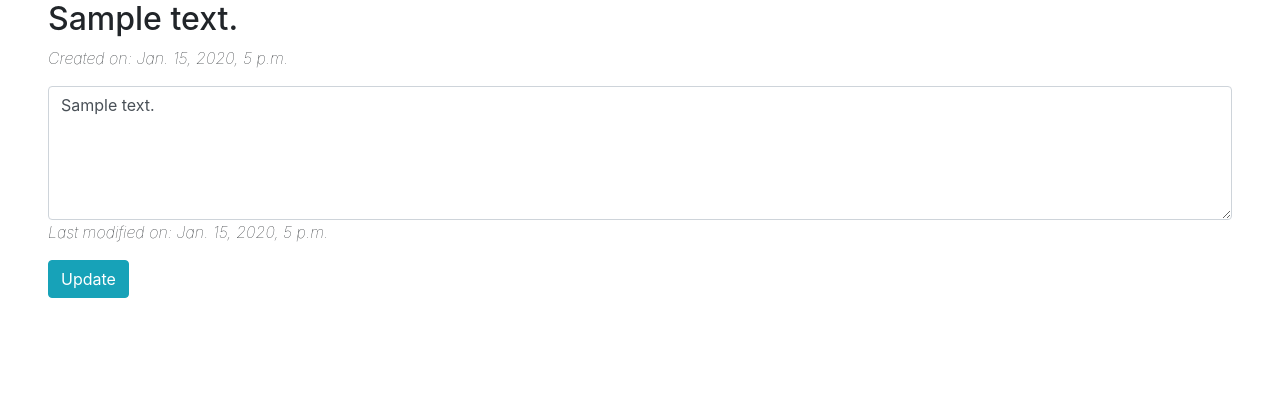
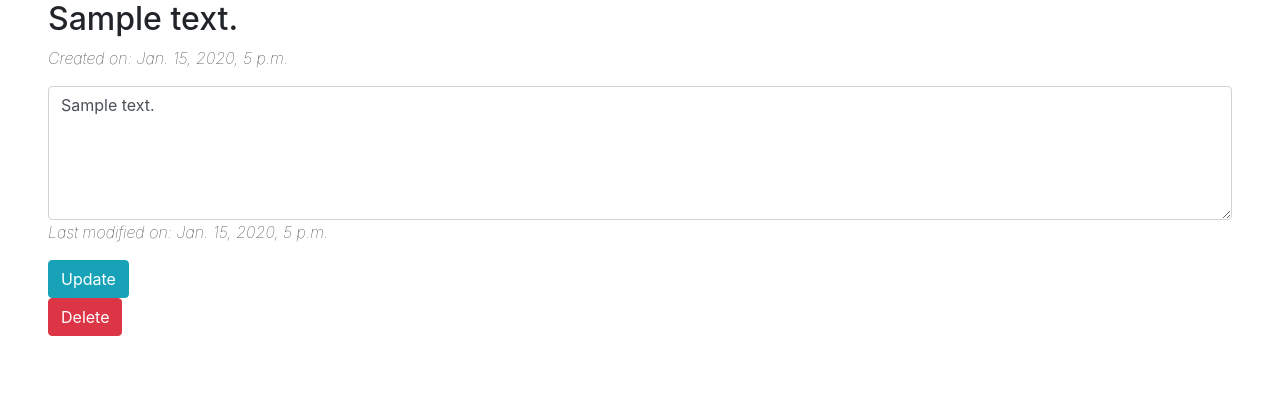
Before and after one commit to arthurringoringo/DB-NoteAppChallenge, a Django app: page /notes/1/view/ in a window 1280 px wide. Shown: the part 104-499 px from the top of the page. Run offline with Django 3.2, Linux system fonts and the light colour scheme; tables that the repository leaves empty hold one stand-in row (values such as "Sample post"); some libraries are stand-ins or nearby versions.

Commit message:
Added Delete function

```diff
--- a/notes/templates/notes/noteView.html
+++ b/notes/templates/notes/noteView.html
@@ -40,7 +40,12 @@
             <textarea class="form-control" name="NoteContext" id="NoteContext" rows="5">{{note.context}}</textarea>
             <p class="font-italic font-weight-lighter"> Last modified on: {{note.modify_date}}</p>
           <button type="submit" class="btn btn-info">Update</button>
-      </form >
+      </form>
+
+      <form action = "{% url 'notes:notedelete' note.id %}" method="POST">
+          {% csrf_token %}
+           <button type="submit" class="btn btn-danger">Delete</button>
+      </form>
 
     </div>
 
--- a/notes/urls.py
+++ b/notes/urls.py
@@ -7,5 +7,6 @@ urlpatterns = [
     path('',views.NoteList.as_view(), name="notelist"),
     path('<str:pk>/view/',views.NoteView.as_view(), name="noteview"),
     path('create/', views.NoteCreate,name="notecreate"),
-    path('<int:note_id>/update/', views.NoteUpdate,name="noteupdate")
+    path('<int:note_id>/update/', views.NoteUpdate,name="noteupdate"),
+    path('<int:note_id>/delete/', views.NoteDelete, name="notedelete")
 ]
--- a/notes/views.py
+++ b/notes/views.py
@@ -35,3 +35,10 @@ def NoteUpdate(request,note_id):
         note.modify_date = datetime.now()
         note.save()
         return HttpResponseRedirect(reverse('notes:noteview', args=(note.id,)))
+
+def NoteDelete(request,note_id):
+    note  =  get_object_or_404(Note,pk=note_id)
+
+    if request.method == 'POST':
+        note.delete()
+        return HttpResponseRedirect(reverse('notes:notelist'))
```
Also changed, not shown: polls/views.py (line endings or trailing spaces).
